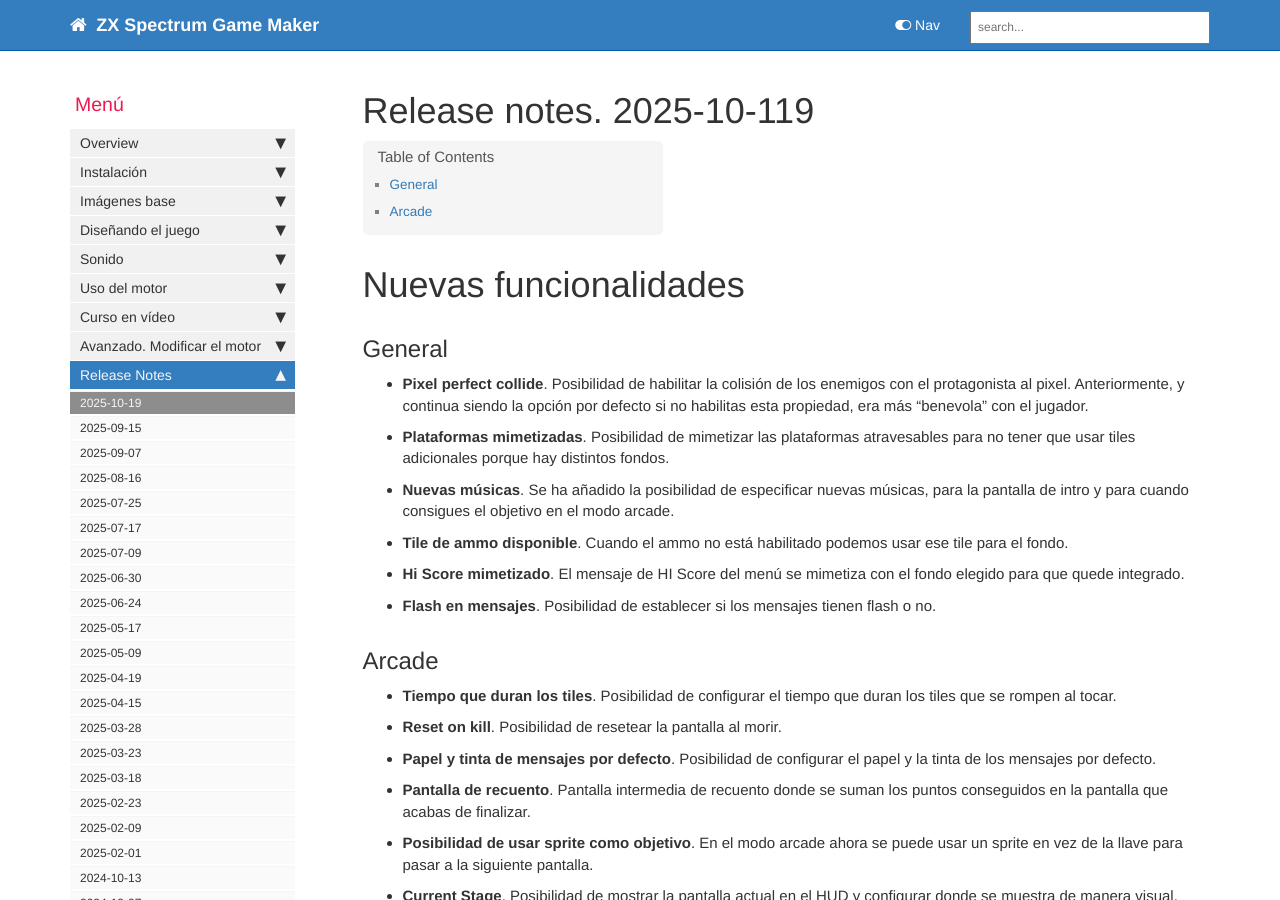
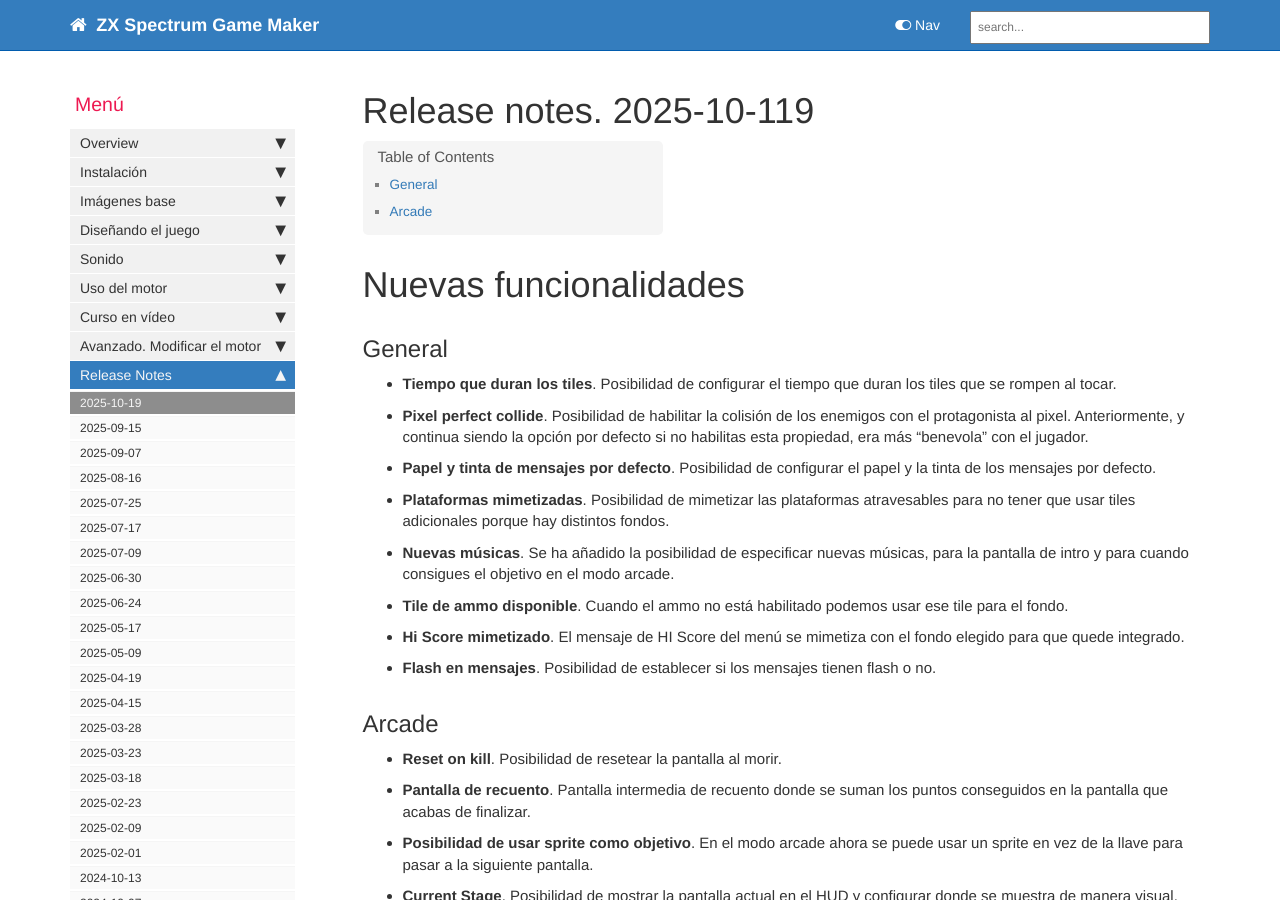
Before and after one commit to rtorralba/zx-game-maker-www, a Jekyll site: the page built from pages/mydoc/mydoc_release_notes_2025_10_19.md, in a window 1280 px wide and 900 px high. Built offline with Jekyll 4.4.1, drawn with Linux system fonts in a browser that asks for light colours; comment, search, counter and statistics services are not loaded; part of the change alters nothing that is shown.

```diff
--- a/pages/mydoc/mydoc_release_notes_2025_10_19.md
+++ b/pages/mydoc/mydoc_release_notes_2025_10_19.md
@@ -10,7 +10,9 @@ folder: mydoc
 
 # Nuevas funcionalidades
 ## General
+- **Tiempo que duran los tiles**. Posibilidad de configurar el tiempo que duran los tiles que se rompen al tocar.
 - **Pixel perfect collide**. Posibilidad de habilitar la colisión de los enemigos con el protagonista al pixel. Anteriormente, y continua siendo la opción por defecto si no habilitas esta propiedad, era más "benevola" con el jugador.
+- **Papel y tinta de mensajes por defecto**. Posibilidad de configurar el papel y la tinta de los mensajes por defecto.
 - **Plataformas mimetizadas**. Posibilidad de mimetizar las plataformas atravesables para no tener que usar tiles adicionales porque hay distintos fondos.
 - **Nuevas músicas**. Se ha añadido la posibilidad de especificar nuevas músicas, para la pantalla de intro y para cuando consigues el objetivo en el modo arcade.
 - **Tile de ammo disponible**. Cuando el ammo no está habilitado podemos usar ese tile para el fondo.
@@ -18,9 +20,7 @@ folder: mydoc
 - **Flash en mensajes**. Posibilidad de establecer si los mensajes tienen flash o no.
 
 ## Arcade
-- **Tiempo que duran los tiles**. Posibilidad de configurar el tiempo que duran los tiles que se rompen al tocar.
 - **Reset on kill**. Posibilidad de resetear la pantalla al morir.
-- **Papel y tinta de mensajes por defecto**. Posibilidad de configurar el papel y la tinta de los mensajes por defecto.
 - **Pantalla de recuento**. Pantalla intermedia de recuento donde se suman los puntos conseguidos en la pantalla que acabas de finalizar.
 - **Posibilidad de usar sprite como objetivo**. En el modo arcade ahora se puede usar un sprite en vez de la llave para pasar a la siguiente pantalla.
 - **Current Stage**. Posibilidad de mostrar la pantalla actual en el HUD y configurar donde se muestra de manera visual.
```
